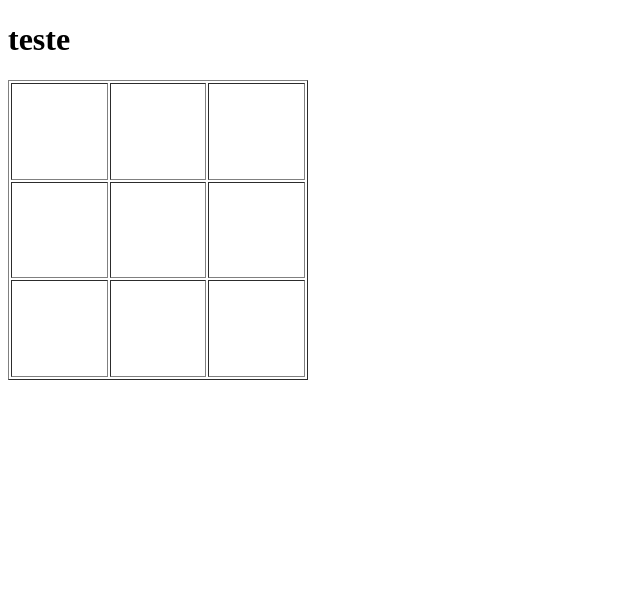
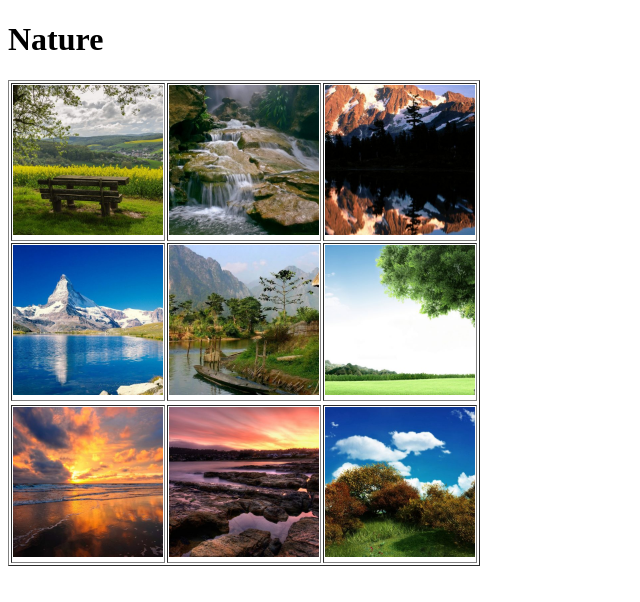
Before and after one commit to dieguesmosken/mosken.fatec, a plain HTML site: page DW1/aula2/album.html in a window 1280 px wide. Shown: the whole page, without its empty margins (0-640 px from the left). Drawn offline with Linux system fonts and the light colour scheme.

Commit message:
add imgs nature

```diff
--- a/DW1/aula2/album.html
+++ b/DW1/aula2/album.html
@@ -1,29 +1,34 @@
 <!DOCTYPE html>
 <html lang="pt-br">
+
 <head>
     <meta charset="UTF-8">
     <meta name="viewport" content="width=device-width, initial-scale=1.0">
     <title>Album</title>
 </head>
+
 <body>
-    <h1>teste</h1>
-    <table border="1px" width="300" height="300">
+    <h1>Nature</h1>
+    <table border="1px">
         <tr>
-            <td></td>
-            <td></td>
-            <td></td>
+            <td><img src="img/img1.jpg" alt="img 1" width="150" height="150"></td>
+            <td><img src="img/img2.jpg" alt="img 2" width="150" height="150"></td>
+            <td><img src="img/img3.jpg" alt="img 3" width="150" height="150"></td>
+
+        </tr>
+            <td><img src="img/img4.jpg" alt="img 4" width="150" height="150"></td>
+            <td><img src="img/img5.jpg" alt="img 5" width="150" height="150"></td>
+            <td><img src="img/img6.jpg" alt="img 6" width="150" height="150"></td>
+        <tr>
+
         </tr>
         <tr>
-            <td></td>
-            <td></td>
-            <td></td>
-        </tr>
-        <tr>
-            <td></td>
-            <td></td>
-            <td></td>
+            <td><img src="img/img7.jpg" alt="img 7" width="150" height="150"></td>
+            <td><img src="img/img8.jpg" alt="img 8" width="150" height="150"></td>
+            <td><img src="img/img9.jpg" alt="img 9" width="150" height="150"></td>
         </tr>
 
     </table>
 </body>
+
 </html>
```
Also changed, not shown: DW1/aula2/img/img1.jpg (added), DW1/aula2/img/img2.jpg (added), DW1/aula2/img/img3.jpg (added), DW1/aula2/img/img4.jpg (added), DW1/aula2/img/img5.jpg (added), DW1/aula2/img/img6.jpg (added), DW1/aula2/img/img7.jpg (added), DW1/aula2/img/img8.jpg (added), DW1/aula2/img/img9.jpg (added).
